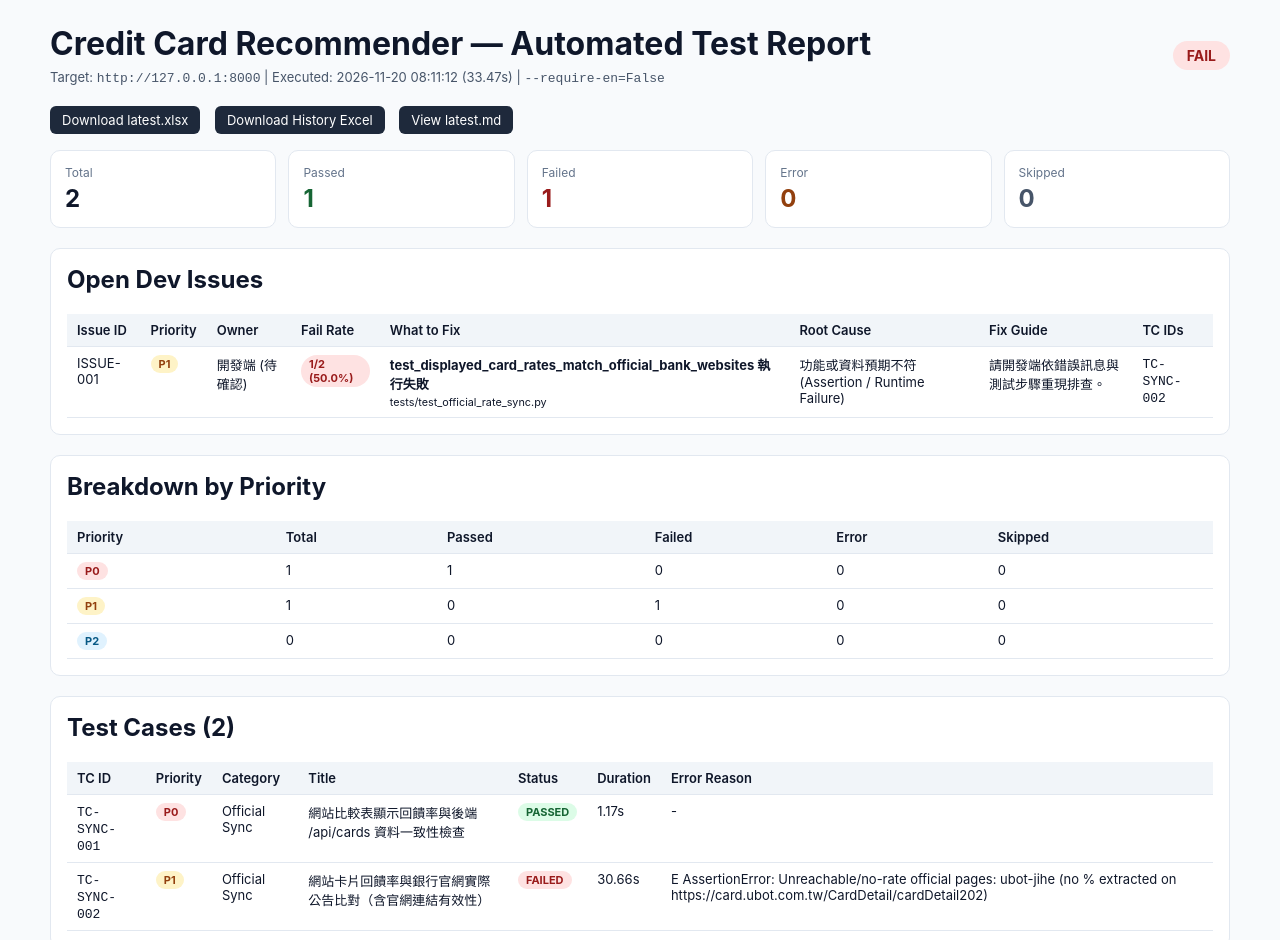
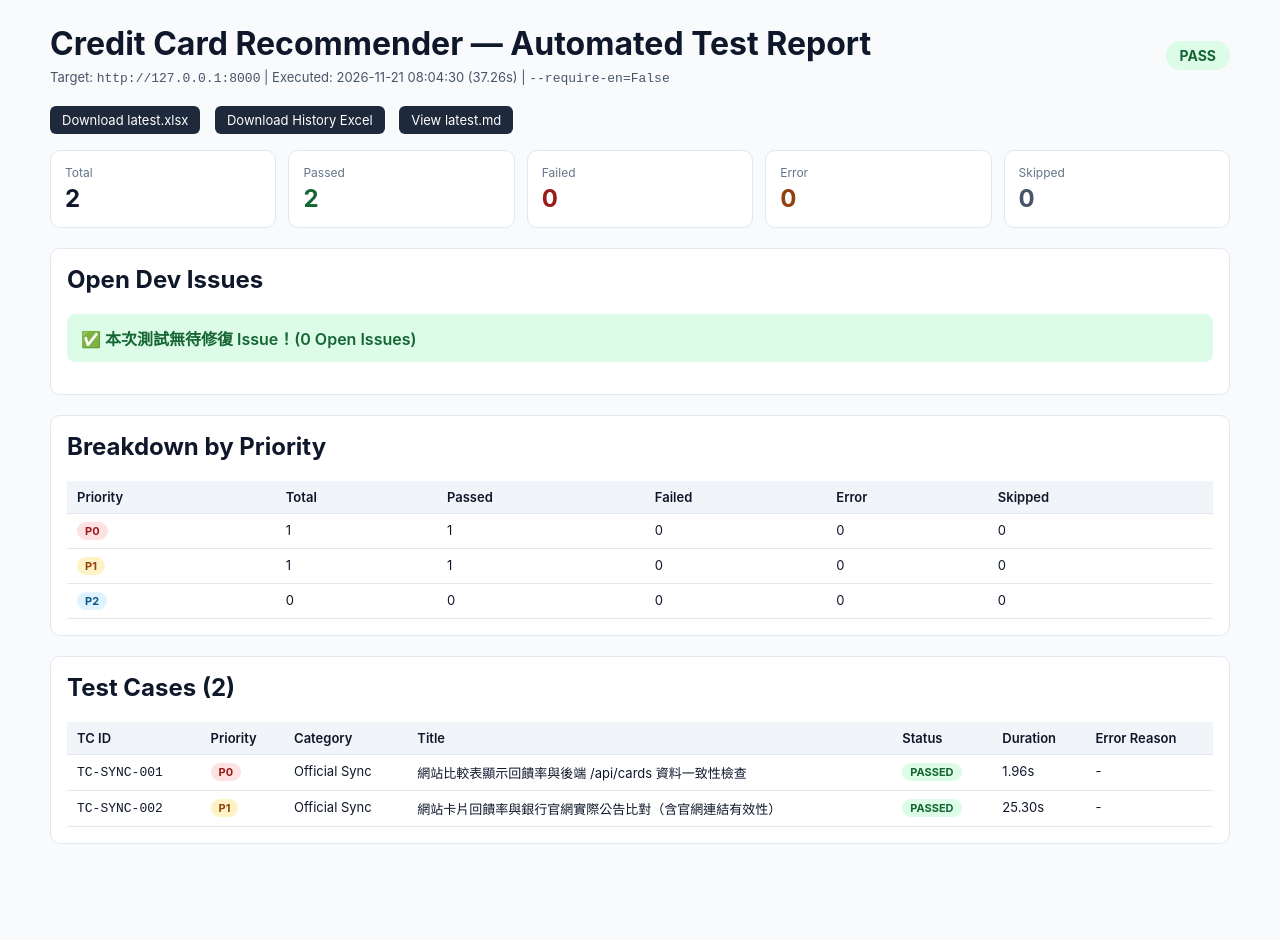
Before and after one commit to huangyj915/credit_card_test, a plain HTML site: page index.html in a window 1280 px wide. Shown: the top 940 px of the page. After the commit the page ends 888 px from the top, so only its background shows below. Drawn offline with Linux system fonts and the light colour scheme.

Commit message:
deploy: 7641518d8cf95ebf792d3b963b2eef4e486f6b55

```diff
--- a/index.html
+++ b/index.html
@@ -37,10 +37,10 @@
       <div>
         <h1 style="margin:0 0 6px;">Credit Card Recommender — Automated Test Report</h1>
         <div style="font-size:13px;color:#475569;">
-          Target: <code>http://127.0.0.1:8000</code> | Executed: 2026-11-20 08:11:12 (33.47s) | <code>--require-en=False</code>
+          Target: <code>http://127.0.0.1:8000</code> | Executed: 2026-11-21 08:04:30 (37.26s) | <code>--require-en=False</code>
         </div>
       </div>
-      <span class="badge badge-fail">FAIL</span>
+      <span class="badge badge-pass">PASS</span>
     </header>
 
     <div class="downloads" style="margin-bottom:16px;">
@@ -51,22 +51,22 @@
 
     <div class="cards">
       <div class="card"><div class="k">Total</div><div class="v">2</div></div>
-      <div class="card"><div class="k">Passed</div><div class="v" style="color:#166534;">1</div></div>
-      <div class="card"><div class="k">Failed</div><div class="v" style="color:#991b1b;">1</div></div>
+      <div class="card"><div class="k">Passed</div><div class="v" style="color:#166534;">2</div></div>
+      <div class="card"><div class="k">Failed</div><div class="v" style="color:#991b1b;">0</div></div>
       <div class="card"><div class="k">Error</div><div class="v" style="color:#92400e;">0</div></div>
       <div class="card"><div class="k">Skipped</div><div class="v" style="color:#475569;">0</div></div>
     </div>
 
     <div class="panel">
       <h2 style="margin-top:0;">Open Dev Issues</h2>
-      <table><thead><tr><th>Issue ID</th><th>Priority</th><th>Owner</th><th>Fail Rate</th><th>What to Fix</th><th>Root Cause</th><th>Fix Guide</th><th>TC IDs</th></tr></thead><tbody><tr><td>ISSUE-001</td><td><span class='pill prio-p1'>P1</span></td><td>開發端 (待確認)</td><td><span class='pill st-failed'>1/2 (50.0%)</span></td><td><strong>test_displayed_card_rates_match_official_bank_websites 執行失敗</strong><br><small>tests/test_official_rate_sync.py</small></td><td>功能或資料預期不符 (Assertion / Runtime Failure)</td><td>請開發端依錯誤訊息與測試步驟重現排查。</td><td><code>TC-SYNC-002</code></td></tr></tbody></table>
+      <p class='ok-box'>✅ 本次測試無待修復 Issue！(0 Open Issues)</p>
     </div>
 
     <div class="panel">
       <h2 style="margin-top:0;">Breakdown by Priority</h2>
       <table>
         <thead><tr><th>Priority</th><th>Total</th><th>Passed</th><th>Failed</th><th>Error</th><th>Skipped</th></tr></thead>
-        <tbody><tr><td><span class='pill prio-p0'>P0</span></td><td>1</td><td>1</td><td>0</td><td>0</td><td>0</td></tr><tr><td><span class='pill prio-p1'>P1</span></td><td>1</td><td>0</td><td>1</td><td>0</td><td>0</td></tr><tr><td><span class='pill prio-p2'>P2</span></td><td>0</td><td>0</td><td>0</td><td>0</td><td>0</td></tr></tbody>
+        <tbody><tr><td><span class='pill prio-p0'>P0</span></td><td>1</td><td>1</td><td>0</td><td>0</td><td>0</td></tr><tr><td><span class='pill prio-p1'>P1</span></td><td>1</td><td>1</td><td>0</td><td>0</td><td>0</td></tr><tr><td><span class='pill prio-p2'>P2</span></td><td>0</td><td>0</td><td>0</td><td>0</td><td>0</td></tr></tbody>
       </table>
     </div>
 
@@ -74,7 +74,7 @@
       <h2 style="margin-top:0;">Test Cases (2)</h2>
       <table>
         <thead><tr><th>TC ID</th><th>Priority</th><th>Category</th><th>Title</th><th>Status</th><th>Duration</th><th>Error Reason</th></tr></thead>
-        <tbody><tr><td><code>TC-SYNC-001</code></td><td><span class='pill prio-p0'>P0</span></td><td>Official Sync</td><td>網站比較表顯示回饋率與後端 /api/cards 資料一致性檢查</td><td><span class='pill st-passed'>PASSED</span></td><td>1.17s</td><td>-</td></tr><tr><td><code>TC-SYNC-002</code></td><td><span class='pill prio-p1'>P1</span></td><td>Official Sync</td><td>網站卡片回饋率與銀行官網實際公告比對（含官網連結有效性）</td><td><span class='pill st-failed'>FAILED</span></td><td>30.66s</td><td>E   AssertionError: Unreachable/no-rate official pages: ubot-jihe (no % extracted on https://card.ubot.com.tw/CardDetail/cardDetail202)</td></tr></tbody>
+        <tbody><tr><td><code>TC-SYNC-001</code></td><td><span class='pill prio-p0'>P0</span></td><td>Official Sync</td><td>網站比較表顯示回饋率與後端 /api/cards 資料一致性檢查</td><td><span class='pill st-passed'>PASSED</span></td><td>1.96s</td><td>-</td></tr><tr><td><code>TC-SYNC-002</code></td><td><span class='pill prio-p1'>P1</span></td><td>Official Sync</td><td>網站卡片回饋率與銀行官網實際公告比對（含官網連結有效性）</td><td><span class='pill st-passed'>PASSED</span></td><td>25.30s</td><td>-</td></tr></tbody>
       </table>
     </div>
   </div>
```
Also changed, not shown: 3 other files.
